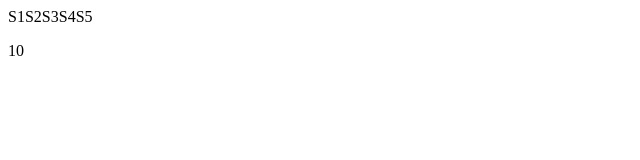
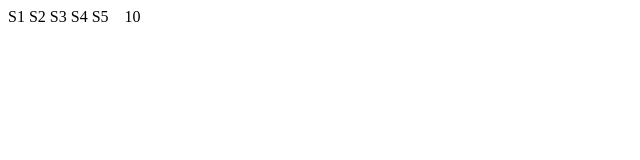
Before and after one commit to jayeshtele/use-popcorn-app, a React (Create React App) app: page / in a window 1280 px wide. Shown: the top 160 px of the page, without its empty margins (0-640 px from the left). Built offline with nearby package versions, Linux system fonts and the light colour scheme.

Commit message:
Update StarRating.js

```diff
--- a/src/StarRating.js
+++ b/src/StarRating.js
@@ -1,14 +1,30 @@
 import React from "react";
+
+const containerStyle = {
+  display: "flex",
+  alignItems: "center",
+  gap: "16px",
+};
+
+const startContainerStyle = {
+  display: "flex",
+  gap: "4px",
+};
+
+const textStyle = {
+  lineHeight: "1",
+  margin: "0",
+};
 
 export default function StarRating() {
   return (
-    <div>
-      <div>
+    <div style={containerStyle}>
+      <div style={startContainerStyle}>
         {Array.from({ length: 5 }, (_, i) => (
           <span>S{i + 1}</span>
         ))}
       </div>
-      <p>10</p>
+      <p style={textStyle}>10</p>
     </div>
   );
 }
```
